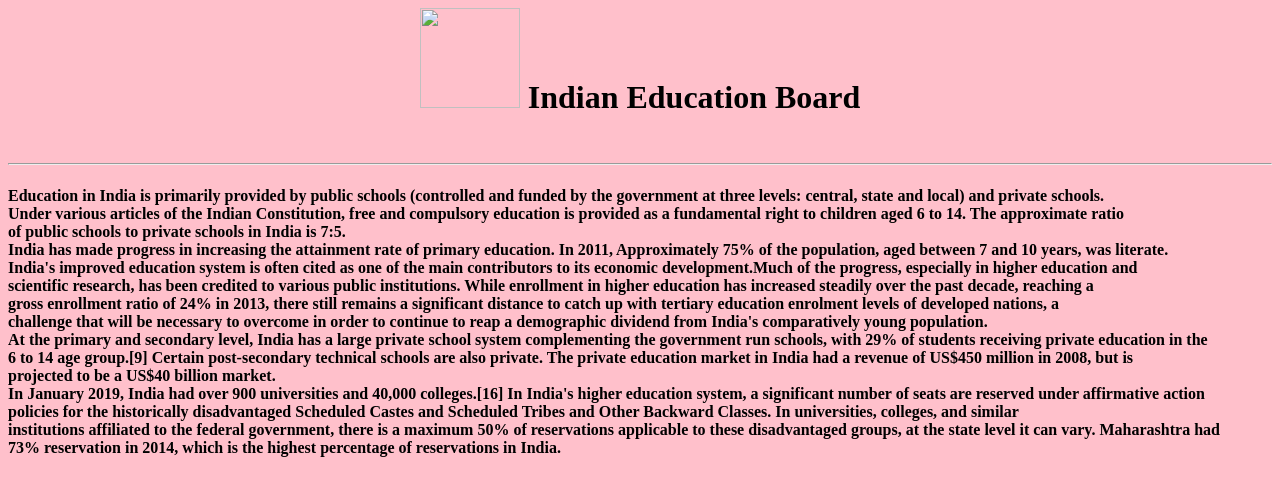
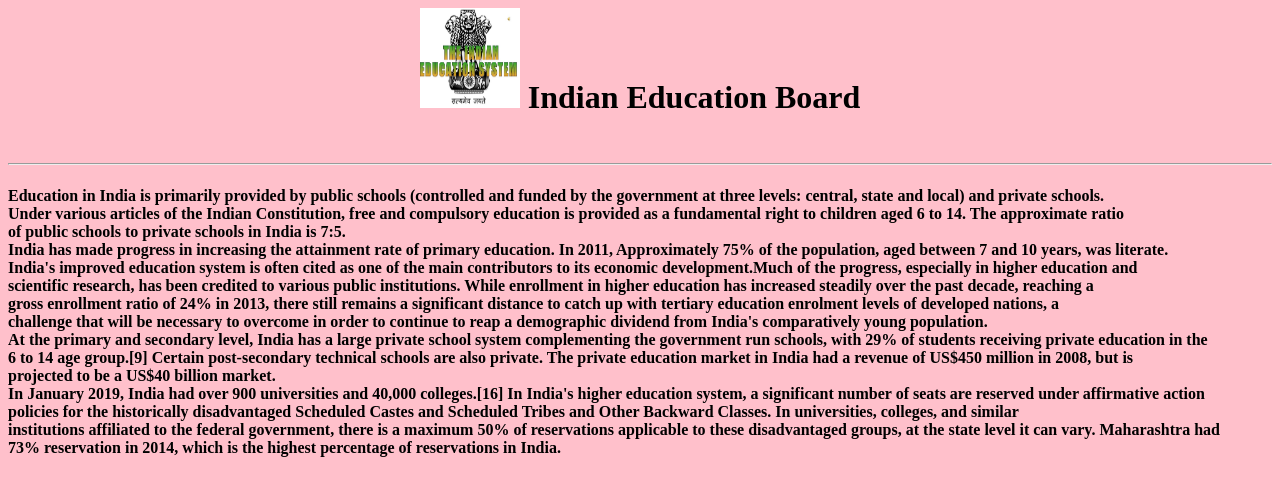
Before and after one commit to ankikush/Education.github.io, a plain HTML site: page index.html in a window 1280 px wide. Drawn offline with Linux system fonts and the light colour scheme.

Commit message:
Update index.html

```diff
--- a/index.html
+++ b/index.html
@@ -2,7 +2,7 @@
 <head>
 <body bgcolor="Pink">
 <h1><center>
-<img src="ankikush/Education.github.io/logo.jpg" Height="100" Width="100">
+<img src="https://github.com/ankikush/Education.github.io/blob/gh-pages/logo.jpg" Height="100" Width="100">
   Indian Education Board</h1></center><br>
 <hr>
 <h4>
```
